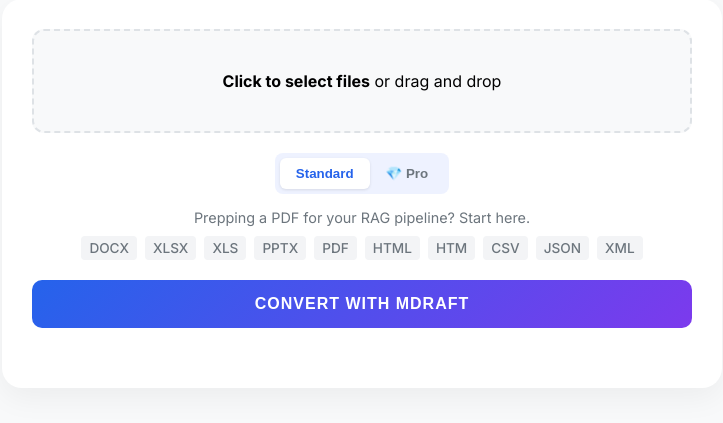
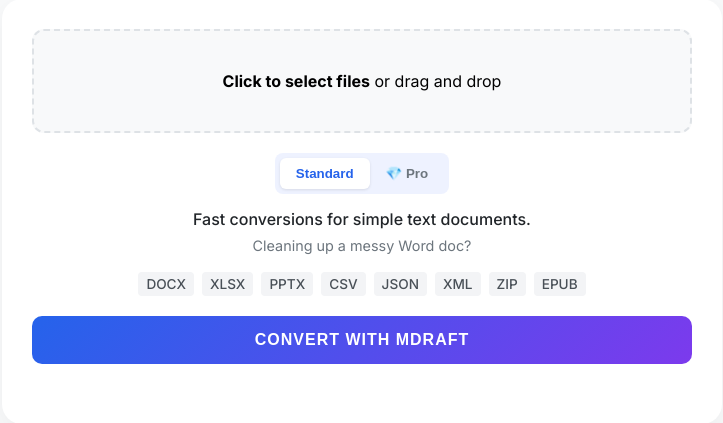
Before and after one commit to jmobrien1/document-markdown-converter, a Flask app: page / in a window 1280 px wide. Shown: the part 208-631 px from the top of the page, without its empty margins (278-1001 px from the left). Run offline with Flask 3, Linux system fonts and the light colour scheme; a user stored in the database is signed in; tables that the repository leaves empty hold one stand-in row (values such as "Sample post"); data that the repository does not hold is empty; some libraries are stand-ins or nearby versions.

Commit message:
Refactor converter options UI: add static descriptions and context-aware rotating slogans

```diff
--- a/app/templates/index.html
+++ b/app/templates/index.html
@@ -245,10 +245,18 @@
             margin-top: 10px;
         }
 
-        .converter-details p {
+        .static-description {
+            font-weight: 500;
+            color: var(--text-primary);
+            margin-bottom: 8px;
+            min-height: 20px; /* Prevents layout shift */
+        }
+
+        .rotating-slogan {
             font-size: 0.9em;
             color: var(--text-secondary);
-            margin-bottom: 8px;
+            min-height: 20px; /* Prevents layout shift */
+            transition: opacity 0.5s ease-in-out;
         }
 
         .file-type-tags {
@@ -256,7 +264,7 @@
             flex-wrap: wrap;
             justify-content: center;
             gap: 8px;
-            margin-top: 10px;
+            margin-top: 15px;
         }
 
         .file-type-tags span {
@@ -265,7 +273,7 @@
             border-radius: 4px;
             font-size: 0.85em;
             font-weight: 500;
-            color: var(--text-secondary);
+            color: #495057;
         }
 
         .file-info-section {
@@ -433,14 +441,16 @@
                         </div>
 
                         <div class="converter-details">
-                            <div id="standard-panel" role="tabpanel" aria-labelledby="standard-tab">
-                                <p id="dynamic-use-case-text" class="dynamic-use-case-text">Fast conversions for most text documents.</p>
+                            <div id="standard-details">
+                                <p class="static-description">Fast conversions for simple text documents.</p>
+                                <p class="rotating-slogan"></p>
                                 <div class="file-type-tags">
-                                    <span>DOCX</span><span>XLSX</span><span>XLS</span><span>PPTX</span><span>PDF</span><span>HTML</span><span>HTM</span><span>CSV</span><span>JSON</span><span>XML</span>
+                                    <span>DOCX</span><span>XLSX</span><span>PPTX</span><span>CSV</span><span>JSON</span><span>XML</span><span>ZIP</span><span>EPUB</span>
                                 </div>
                             </div>
-                            <div id="pro-panel" role="tabpanel" aria-labelledby="pro-tab" style="display: none;">
-                                <p>Advanced OCR for complex files, powered by Google Document AI.</p>
+                            <div id="pro-details" style="display: none;">
+                                <p class="static-description">Advanced OCR for complex files, powered by Google Document AI.</p>
+                                <p class="rotating-slogan"></p>
                                 <div class="file-type-tags">
                                     <span>PDF</span><span>JPG</span><span>PNG</span><span>GIF</span><span>TIFF</span><span>BMP</span><span>WebP</span><span>HTML</span>
                                 </div>
@@ -487,53 +497,9 @@
     </main>
 
     <script>
-        // Dynamic use case text rotation (works for both logged-in and logged-out users)
-        const useCases = [
-            "Prepping a PDF for your RAG pipeline? Start here.",
-            "The perfect starting point for ChatGPT, Gemini, and Claude.",
-            "Turn a 50-page scanned RFP into structured text instantly with Pro.",
-            "Modernize your legacy docs for a docs-as-code workflow."
-        ];
 
-        let currentUseCaseIndex = 0;
-        const dynamicTextElement = document.getElementById('dynamic-use-case-text');
 
-        function updateUseCaseText() {
-            if (!dynamicTextElement) return;
-
-            // Fade out
-            dynamicTextElement.classList.add('fade-out');
-
-            setTimeout(() => {
-                // Update text
-                dynamicTextElement.textContent = useCases[currentUseCaseIndex];
-
-                // Fade in
-                dynamicTextElement.classList.remove('fade-out');
-                dynamicTextElement.classList.add('fade-in');
-
-                // Move to next use case
-                currentUseCaseIndex = (currentUseCaseIndex + 1) % useCases.length;
-
-                // Remove fade-in class after animation completes
-                setTimeout(() => {
-                    dynamicTextElement.classList.remove('fade-in');
-                }, 500);
-            }, 500);
-        }
-
-        // Start the rotation when page loads
-        document.addEventListener('DOMContentLoaded', () => {
-            // Set initial text
-            if (dynamicTextElement) {
-                dynamicTextElement.textContent = useCases[0];
-                currentUseCaseIndex = 1; // Start with second item on first rotation
-            }
-
-            // Start rotation every 6 seconds
-            setInterval(updateUseCaseText, 6000);
-        });
-
+        document.addEventListener('DOMContentLoaded', function() {
             // Only run authenticated user code if elements exist (user is logged in)
             const uploadForm = document.getElementById('uploadForm');
             const convertBtn = document.getElementById('convertBtn');
@@ -559,44 +525,91 @@
         batchStatusContainer.className = 'file-status-list';
         uploadForm.parentNode.insertBefore(batchStatusContainer, uploadForm.nextSibling);
 
-        // Segmented Control Logic
-        const standardTab = document.getElementById('standard-tab');
-        const proTab = document.getElementById('pro-tab');
-        const standardPanel = document.getElementById('standard-panel');
-        const proPanel = document.getElementById('pro-panel');
+        // --- Segmented Control Logic ---
+        const standardBtn = document.getElementById('standard-tab');
+        const proBtn = document.getElementById('pro-tab');
+        const standardDetails = document.getElementById('standard-details');
+        const proDetails = document.getElementById('pro-details');
         const hiddenInput = document.getElementById('pro_conversion_hidden_input');
 
-        // Event listener for the "Standard" button
-        standardTab.addEventListener('click', () => {
-            // Update button states
-            standardTab.classList.add('active');
-            standardTab.setAttribute('aria-selected', 'true');
-            proTab.classList.remove('active');
-            proTab.setAttribute('aria-selected', 'false');
+        // --- Rotating Slogan Logic ---
+        const sloganElement = document.querySelector('.rotating-slogan'); // Note: We select the class now
+        const standardSlogans = [
+            "Cleaning up a messy Word doc?",
+            "Need to format a DOCX for an AI prompt?",
+            "Quickly structuring your CSV data?",
+            "From XLSX to clean text in seconds."
+        ];
+        const proSlogans = [
+            "Prepping a scanned PDF for your RAG pipeline?",
+            "Extracting tables from a complex report?",
+            "Turning a scanned contract into usable text?",
+            "Digitizing a document image with OCR?"
+        ];
 
-            // Update panel visibility
-            standardPanel.style.display = 'block';
-            proPanel.style.display = 'none';
+        let currentSlogans = standardSlogans;
+        let sloganIndex = 0;
+        let sloganInterval;
 
-            // Update hidden input for the form submission
+        function updateSlogan() {
+            const sloganElementStd = standardDetails.querySelector('.rotating-slogan');
+            const sloganElementPro = proDetails.querySelector('.rotating-slogan');
+
+            sloganElementStd.style.opacity = 0;
+            sloganElementPro.style.opacity = 0;
+
+            setTimeout(() => {
+                sloganIndex = (sloganIndex + 1) % currentSlogans.length;
+                sloganElementStd.textContent = currentSlogans[sloganIndex];
+                sloganElementPro.textContent = currentSlogans[sloganIndex];
+                sloganElementStd.style.opacity = 1;
+                sloganElementPro.style.opacity = 1;
+            }, 500);
+        }
+
+        function startSloganRotation() {
+            stopSloganRotation(); // Clear any existing interval
+            // Set initial text immediately
+            const sloganElementStd = standardDetails.querySelector('.rotating-slogan');
+            const sloganElementPro = proDetails.querySelector('.rotating-slogan');
+            sloganIndex = 0;
+            sloganElementStd.textContent = currentSlogans[sloganIndex];
+            sloganElementPro.textContent = currentSlogans[sloganIndex];
+            sloganElementStd.style.opacity = 1;
+            sloganElementPro.style.opacity = 1;
+
+            sloganInterval = setInterval(updateSlogan, 3000);
+        }
+
+        function stopSloganRotation() {
+            clearInterval(sloganInterval);
+        }
+
+        // --- Event Listeners ---
+        standardBtn.addEventListener('click', () => {
+            if (standardBtn.classList.contains('active')) return; // Do nothing if already active
+            standardBtn.classList.add('active');
+            proBtn.classList.remove('active');
+            standardDetails.style.display = 'block';
+            proDetails.style.display = 'none';
             hiddenInput.value = 'off';
+            currentSlogans = standardSlogans;
+            startSloganRotation();
         });
 
-        // Event listener for the "Pro" button
-        proTab.addEventListener('click', () => {
-            // Update button states
-            proTab.classList.add('active');
-            proTab.setAttribute('aria-selected', 'true');
-            standardTab.classList.remove('active');
-            standardTab.setAttribute('aria-selected', 'false');
+        proBtn.addEventListener('click', () => {
+            if (proBtn.classList.contains('active')) return; // Do nothing if already active
+            proBtn.classList.add('active');
+            standardBtn.classList.remove('active');
+            proDetails.style.display = 'block';
+            standardDetails.style.display = 'none';
+            hiddenInput.value = 'on';
+            currentSlogans = proSlogans;
+            startSloganRotation();
+        });
 
-            // Update panel visibility
-            proPanel.style.display = 'block';
-            standardPanel.style.display = 'none';
-
-            // Update hidden input for the form submission
-            hiddenInput.value = 'on';
-        });
+        // Initial start
+        startSloganRotation();
 
         // Check user status for Pro
         let isProUser = false;
@@ -930,6 +943,7 @@
             successMessage.style.display = 'none';
         }
         }
+    });
     </script>
 </body>
 </html>
```
Lines whose indentation alone changed are shown as unchanged.
